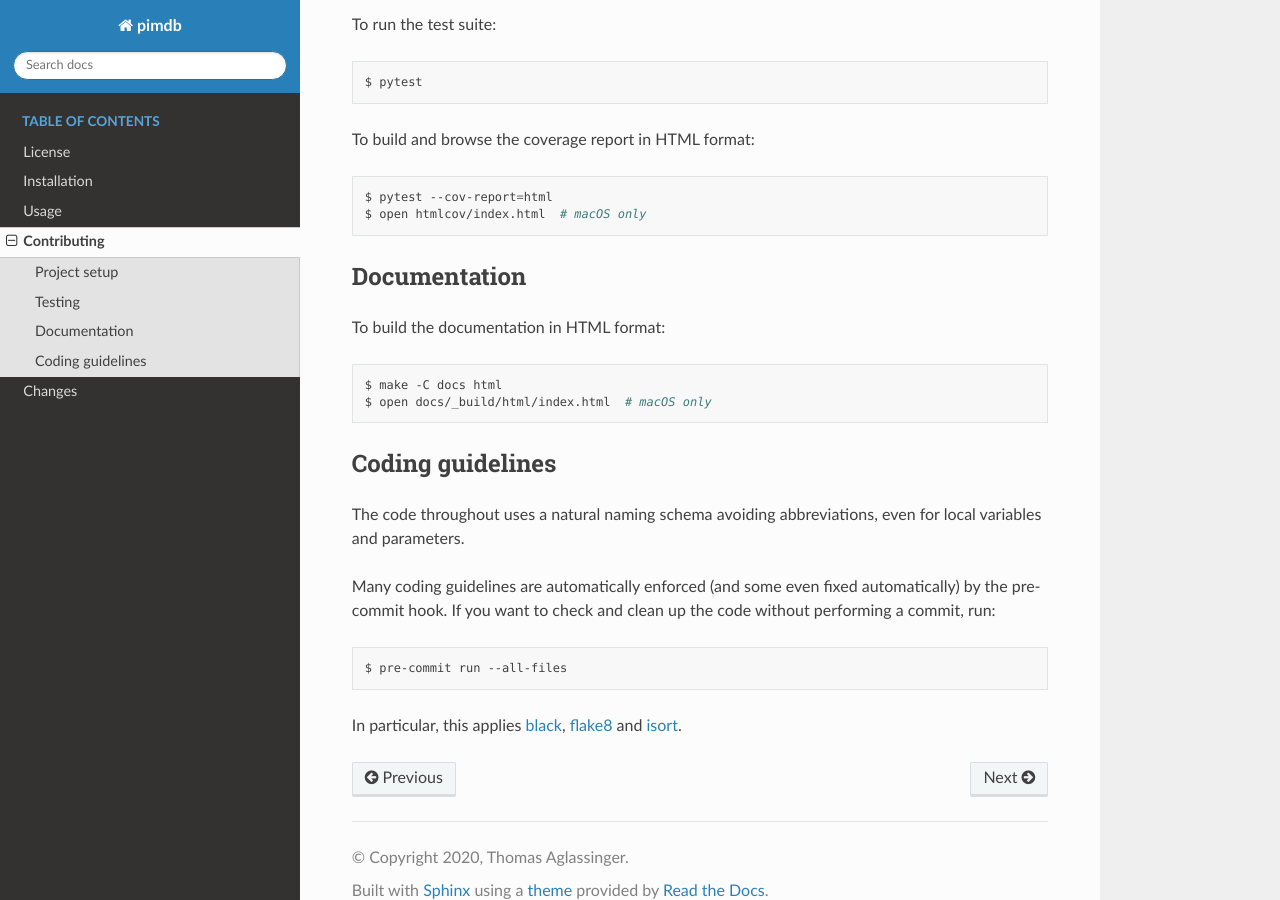
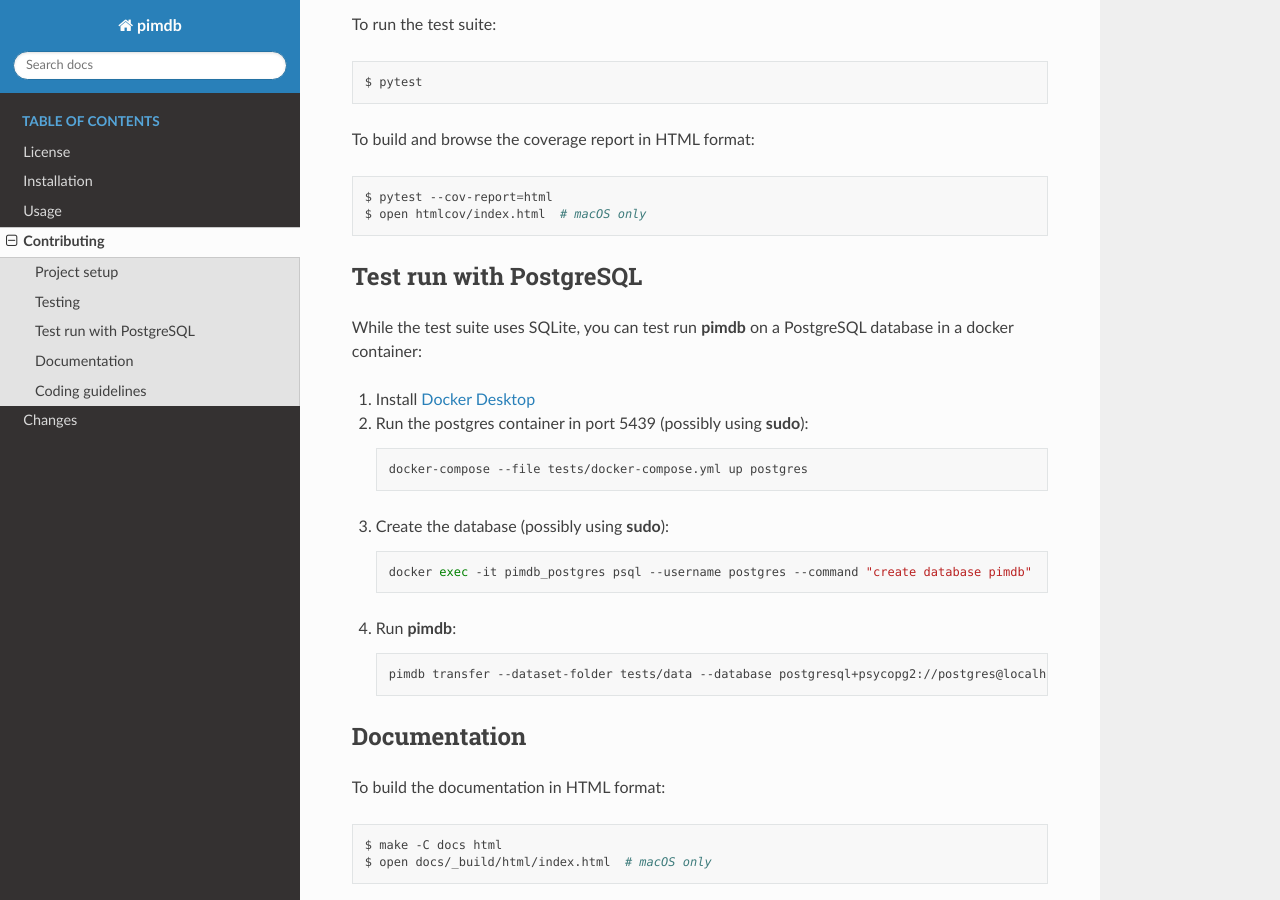
Before and after one commit to roskakori/pimdb, a Sphinx documentation site: the page built from docs/contributing.rst, in a window 1280 px wide and 900 px high, scrolled down 768 px. Built offline with Sphinx 7.4.7 and the Read the Docs theme 2.0.0, drawn with Linux system fonts in a browser that asks for light colours.

Commit message:
#14 Fixed "value to long" error on "pimdb transfer" with PostgreSQL.

```diff
--- a/docs/contributing.rst
+++ b/docs/contributing.rst
@@ -52,6 +52,34 @@ To build and browse the coverage report in HTML format:
     $ open htmlcov/index.html  # macOS only
 
 
+.. _test-run-with-postgres:
+
+Test run with PostgreSQL
+-----------------------------
+
+While the test suite uses SQLite, you can test run :command:`pimdb` on a
+PostgreSQL database in a docker container:
+
+1. Install `Docker Desktop <https://www.docker.com/get-started>`_
+2. Run the postgres container in port 5439 (possibly using :command:`sudo`):
+
+   .. code-block:: bash
+
+        docker-compose --file tests/docker-compose.yml up postgres
+
+3. Create the database (possibly using :command:`sudo`):
+
+   .. code-block:: bash
+
+        docker exec -it pimdb_postgres psql --username postgres --command "create database pimdb"
+
+4. Run :command:`pimdb`:
+
+   .. code-block:: bash
+
+        pimdb transfer --dataset-folder tests/data --database postgresql+psycopg2://postgres@localhost:5439/pimdb all
+
+
 Documentation
 -------------
 
--- a/requirements.txt
+++ b/requirements.txt
@@ -1,7 +1,9 @@
 black==19.10b0
 coverage==5.0.4
 coveralls==2.0.0
+docker-compose==1.25.5
 pre-commit==2.2.0
+psycopg2-binary==2.8.5
 pytest==5.4.1
 pytest-cov==2.8.1
 requests==2.23.0
```
Also changed, not shown: 2 other files.
